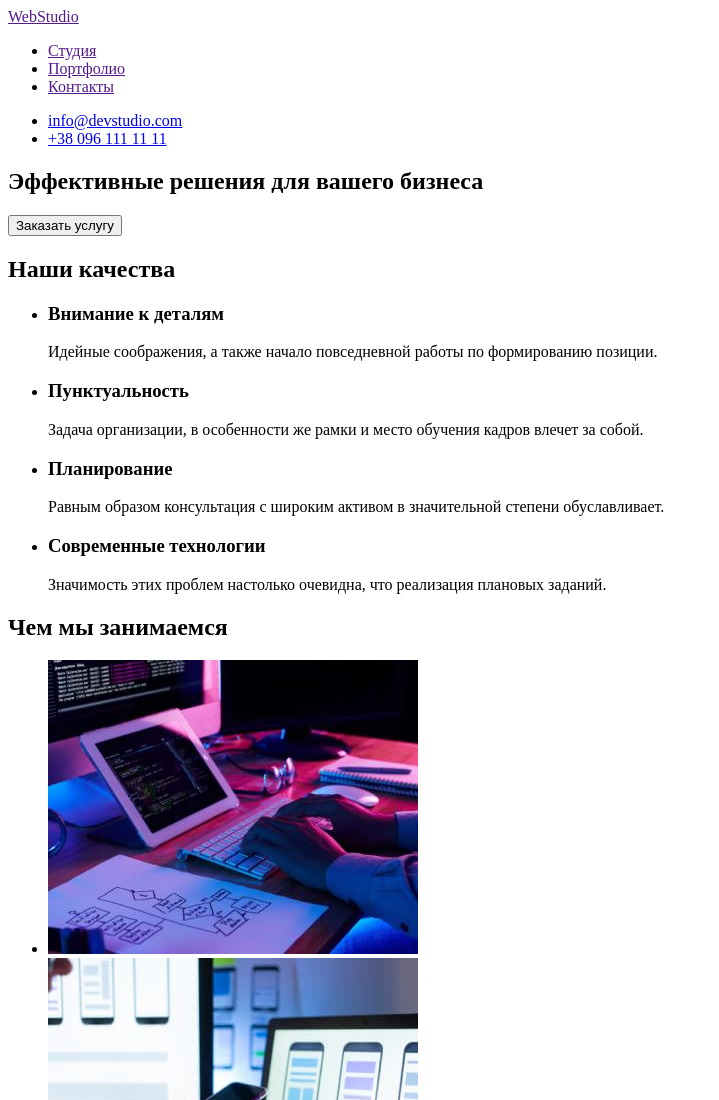
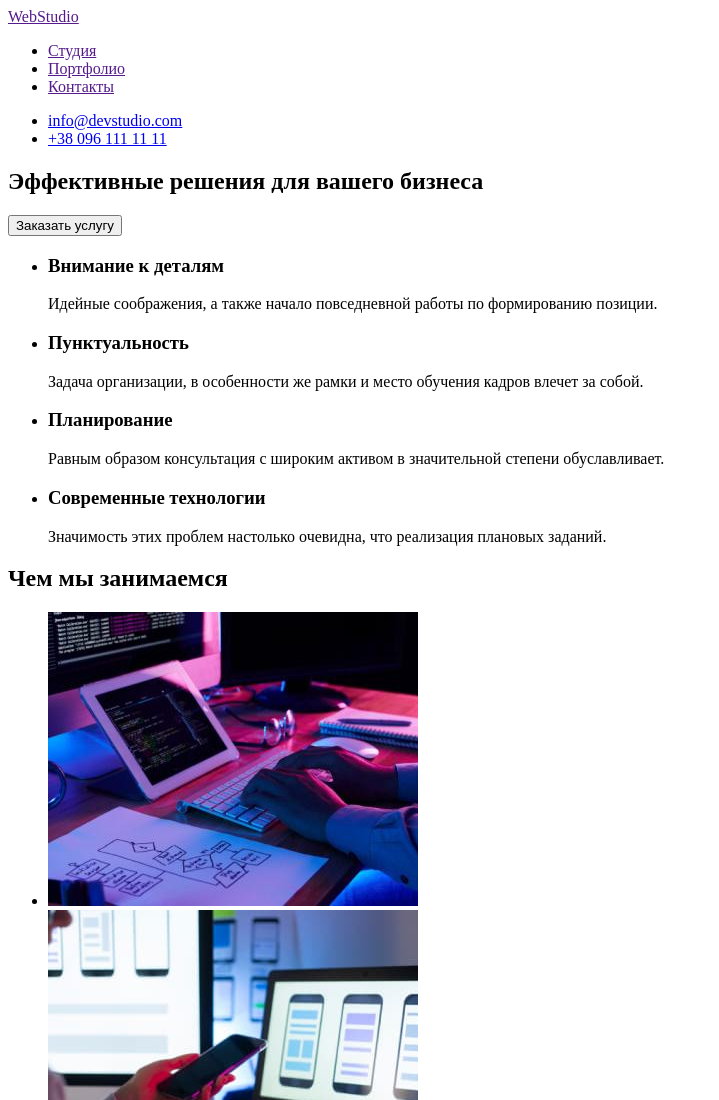
Before and after one commit to lordponchik/goit-markup-hw-01, a plain HTML site: page index.html in a window 1280 px wide. Shown: the top 1100 px of the page, without its empty margins (0-719 px from the left). Drawn offline with Linux system fonts and the light colour scheme.

Commit message:
скрыл заголовок наши качества

```diff
--- a/index.html
+++ b/index.html
@@ -27,7 +27,7 @@
         <button type="button">Заказать услугу</button>
       </section>
       <section>
-        <h2>Наши качества</h2>
+        <h2 hidden>Наши качества</h2>
         <ul>
           <li>
             <h3>Внимание к деталям</h3>
```
